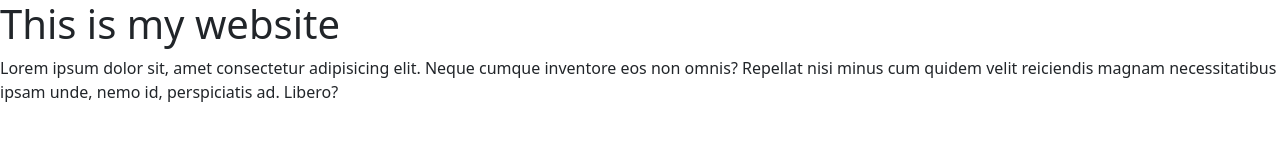
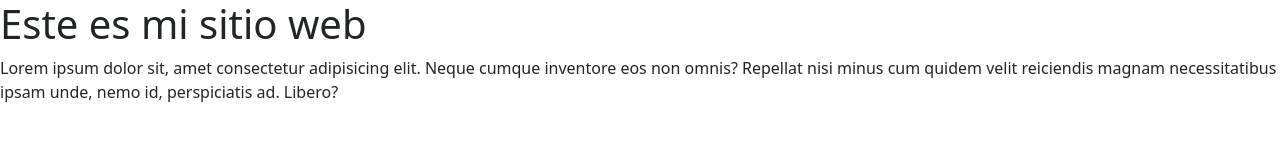
Before and after one commit to ferjoaguilar/fsj-20, a plain HTML site: page index.html in a window 1280 px wide. Drawn offline with nearby package versions, Linux system fonts and the light colour scheme.

Commit message:
:memo:refactor(title):change title

```diff
--- a/index.html
+++ b/index.html
@@ -10,7 +10,7 @@
 </head>
 
 <body>
-    <h1>This is my website</h1>
+    <h1>Este es mi sitio web</h1>
     <p>Lorem ipsum dolor sit, amet consectetur adipisicing elit.
         Neque cumque inventore eos non omnis? Repellat nisi minus cum quidem velit
         reiciendis magnam necessitatibus ipsam unde, nemo id, perspiciatis ad. Libero?</p>
```
